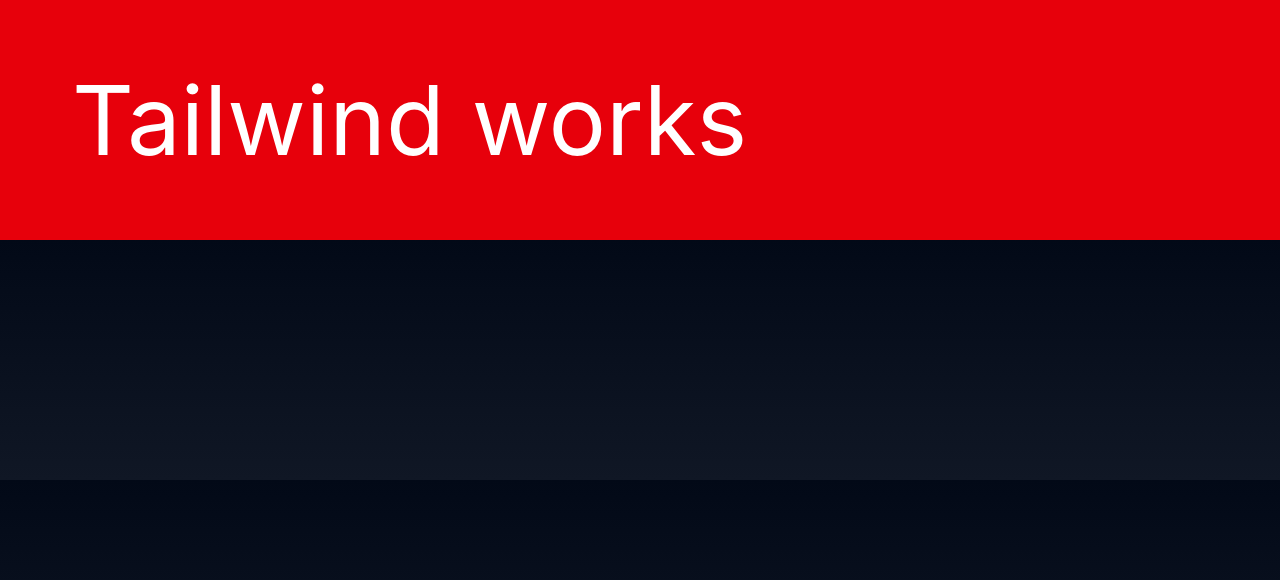
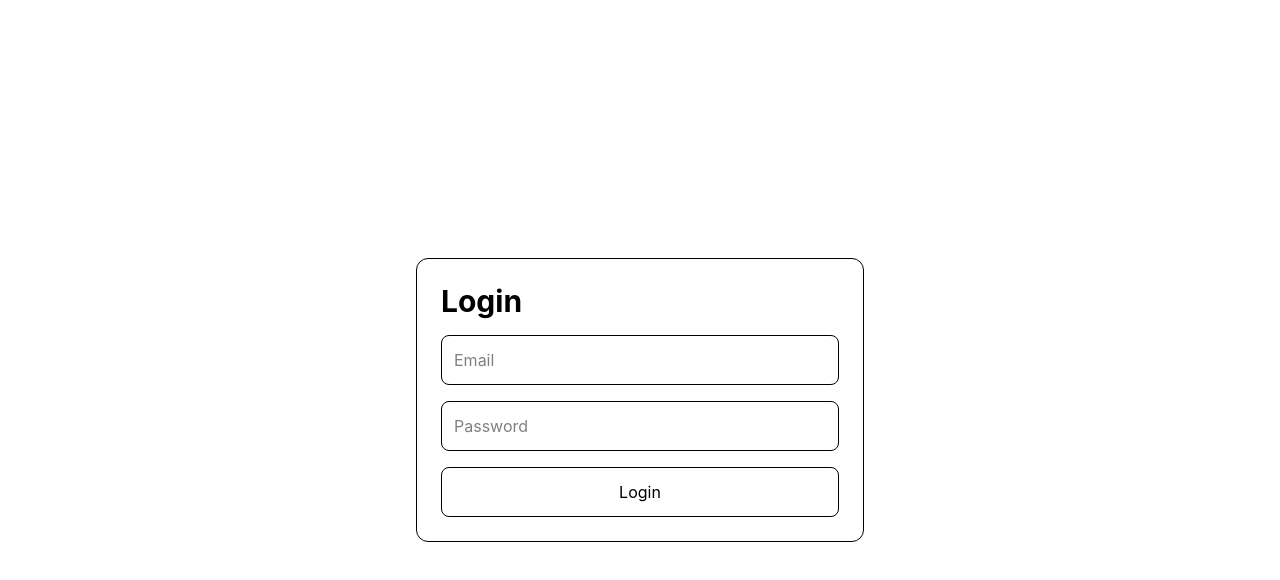
Before and after one commit to MykolaSlichenko/auth-rsbuild, a React app: page /login in a window 1280 px wide. Shown: the top 580 px of the page. Built offline with nearby package versions, Linux system fonts and the light colour scheme; the HTML template or start-up script is replaced by a standard one.

Commit message:
Create LoginPage and RegisterPage.

```diff
--- a/package.json
+++ b/package.json
@@ -11,6 +11,7 @@
   "dependencies": {
     "@tailwindcss/postcss": "^4.3.0",
     "axios": "^1.16.1",
+    "cors": "^2.8.6",
     "postcss": "^8.5.15",
     "react": "^19.2.6",
     "react-dom": "^19.2.6",
--- a/rsbuild.config.ts
+++ b/rsbuild.config.ts
@@ -4,4 +4,7 @@
 // Docs: https://rsbuild.rs/config/
 export default defineConfig({
   plugins: [pluginReact()],
+  server: {
+    port: 3001,
+  },
 });
--- a/src/App.tsx
+++ b/src/App.tsx
@@ -1,11 +1,31 @@
-import './App.css';
+import {
+  Routes,
+  Route,
+} from "react-router-dom";
 
-const App = () => {
+import LoginPage from "./pages/LoginPage";
+import RegisterPage from "./pages/RegisterPage";
+import DashboardPage from "./pages/DashboardPage";
+
+function App() {
   return (
-    <div className="p-18 text-8xl bg-red-600">
-      Tailwind works
-    </div>
+    <Routes>
+      <Route
+        path="/login"
+        element={<LoginPage />}
+      />
+
+      <Route
+        path="/register"
+        element={<RegisterPage />}
+      />
+
+      <Route
+        path="/dashboard"
+        element={<DashboardPage />}
+      />
+    </Routes>
   );
-};
+}
 
 export default App;
--- a/src/pages/LoginPage.tsx
+++ b/src/pages/LoginPage.tsx
@@ -1,7 +1,95 @@
-export default function LoginPage() {
+import { useState } from "react";
+
+import api from "../api/axios";
+
+const LoginPage = () => {
+  const [email, setEmail] =
+    useState("");
+
+  const [password, setPassword] =
+    useState("");
+
+  const [message, setMessage] =
+    useState("");
+
+  const handleSubmit = async (
+    e: React.FormEvent
+  ) => {
+    e.preventDefault();
+
+    try {
+      const response = await api.post(
+        "/auth/login",
+        {
+          email,
+          password,
+        }
+      );
+
+      localStorage.setItem(
+        "accessToken",
+        response.data.accessToken
+      );
+
+      localStorage.setItem(
+        "refreshToken",
+        response.data.refreshToken
+      );
+
+      setMessage("Login successful");
+    } catch (error: any) {
+      setMessage(
+        error.response?.data?.message ||
+          "Login failed"
+      );
+    }
+  };
+
   return (
-    <div>
-      <h1>Login Page</h1>
+    <div className="min-h-screen flex items-center justify-center">
+      <form
+        onSubmit={handleSubmit}
+        className="w-full max-w-md space-y-4 border p-6 rounded-xl"
+      >
+        <h1 className="text-3xl font-bold">
+          Login
+        </h1>
+
+        <input
+          type="email"
+          placeholder="Email"
+          value={email}
+          onChange={(e) =>
+            setEmail(e.target.value)
+          }
+          className="w-full border p-3 rounded-lg"
+        />
+
+        <input
+          type="password"
+          placeholder="Password"
+          value={password}
+          onChange={(e) =>
+            setPassword(e.target.value)
+          }
+          className="w-full border p-3 rounded-lg"
+        />
+
+        <button
+          type="submit"
+          className="w-full border p-3 rounded-lg"
+        >
+          Login
+        </button>
+
+        {message && (
+          <p className="text-sm">
+            {message}
+          </p>
+        )}
+      </form>
     </div>
   );
-}
+};
+
+export default LoginPage;
--- a/src/pages/RegisterPage.tsx
+++ b/src/pages/RegisterPage.tsx
@@ -1,7 +1,85 @@
-export default function RegisterPage() {
-  return (
-    <div>
-      <h1>Register Page</h1>
-    </div>
-  );
-}
+import { useState } from "react";
+
+import api from "../api/axios";
+
+const RegisterPage = () => {
+    const [email, setEmail] =
+        useState("");
+
+    const [password, setPassword] =
+        useState("");
+
+    const [message, setMessage] =
+        useState("");
+
+    const handleSubmit = async (
+        e: React.FormEvent
+    ) => {
+        e.preventDefault();
+
+        try {
+            await api.post("/auth/register", {
+                email,
+                password,
+            });
+
+            setMessage("Registration successful");
+
+            setEmail("");
+            setPassword("");
+        } catch (error: any) {
+            setMessage(
+                error.response?.data?.message ||
+                "Registration failed"
+            );
+        }
+    };
+
+    return (
+        <div className="min-h-screen flex items-center justify-center">
+            <form
+                onSubmit={handleSubmit}
+                className="w-full max-w-md space-y-4 border p-6 rounded-xl"
+            >
+                <h1 className="text-3xl font-bold">
+                    Register
+                </h1>
+
+                <input
+                    type="email"
+                    placeholder="Email"
+                    value={email}
+                    onChange={(e) =>
+                        setEmail(e.target.value)
+                    }
+                    className="w-full border p-3 rounded-lg"
+                />
+
+                <input
+                    type="password"
+                    placeholder="Password"
+                    value={password}
+                    onChange={(e) =>
+                        setPassword(e.target.value)
+                    }
+                    className="w-full border p-3 rounded-lg"
+                />
+
+                <button
+                    type="submit"
+                    className="w-full border p-3 rounded-lg"
+                >
+                    Register
+                </button>
+
+                {message && (
+                    <p className="text-sm">
+                        {message}
+                    </p>
+                )}
+            </form>
+        </div>
+    );
+};
+
+export default RegisterPage;
```
Also changed, not shown: src/index.tsx (+8 -3 lines), src/api/axios.ts (line endings or trailing spaces), 1 other file (tests, documents, lock files or other folders).
